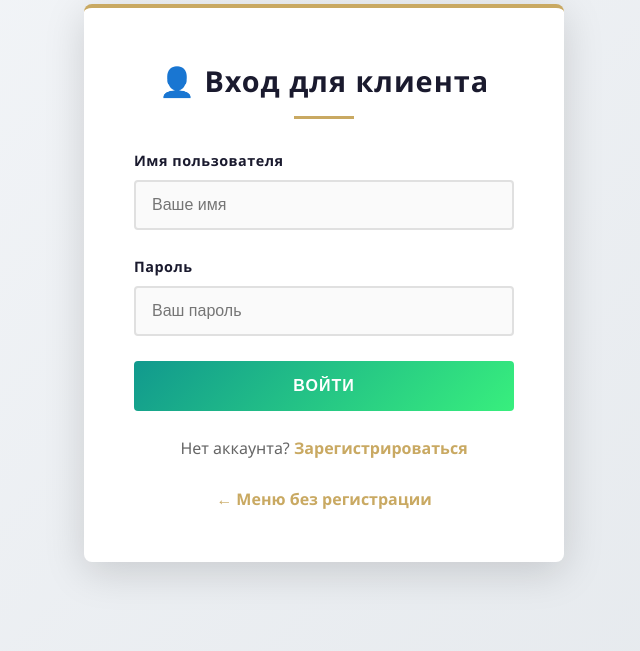
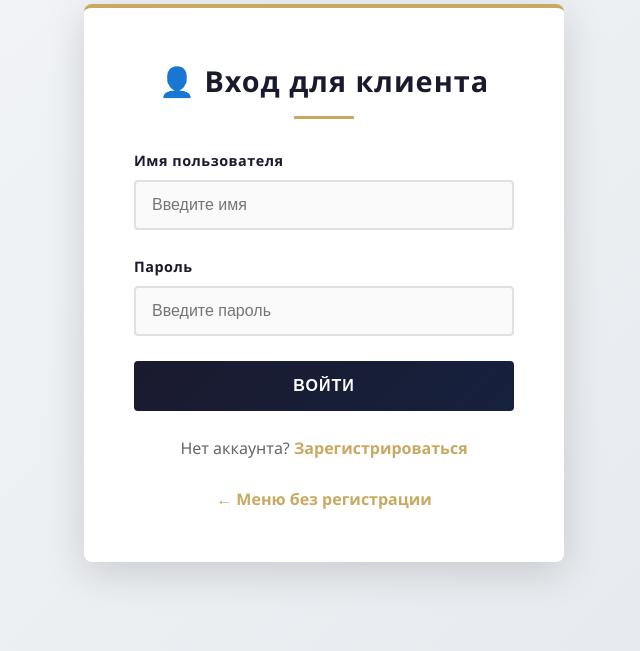
Before and after one commit to Maga-nan/cafe_manager, a Flask app: page /client/login in a window 1280 px wide. Shown: the part 192-843 px from the top of the page, without its empty margins (316-956 px from the left). Run offline with Flask 3, Linux system fonts and the light colour scheme.

Commit message:
Update client_login.html

```diff
--- a/templates/client_login.html
+++ b/templates/client_login.html
@@ -7,13 +7,13 @@
         <form method="POST" class="auth-form">
             <div class="form-group">
                 <label>Имя пользователя</label>
-                <input type="text" name="username" required placeholder="Ваше имя">
+                <input type="text" name="username" required placeholder="Введите имя" autocomplete="username">
             </div>
             <div class="form-group">
                 <label>Пароль</label>
-                <input type="password" name="password" required placeholder="Ваш пароль">
+                <input type="password" name="password" required placeholder="Введите пароль" autocomplete="current-password">
             </div>
-            <button type="submit" class="btn btn-primary" style="background: linear-gradient(135deg, #11998e 0%, #38ef7d 100%);">Войти</button>
+            <button type="submit" class="btn btn-primary">Войти</button>
         </form>
         <p class="auth-link">Нет аккаунта? <a href="{{ url_for('client.client_register') }}">Зарегистрироваться</a></p>
         <p class="auth-link"><a href="{{ url_for('client.client_home') }}">← Меню без регистрации</a></p>
```
